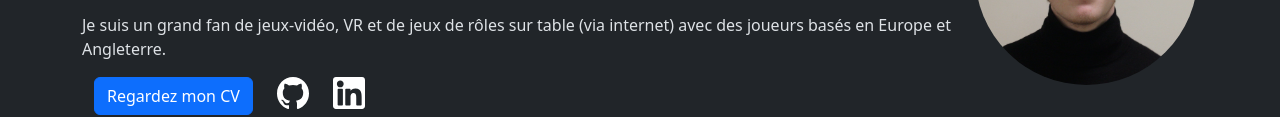
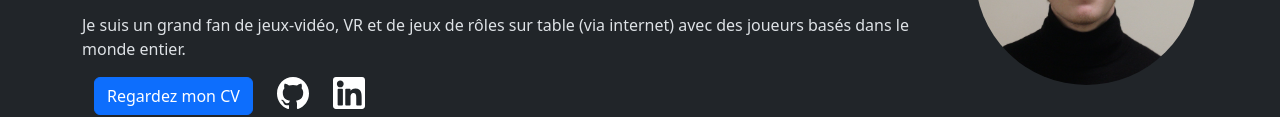
Before and after one commit to Raphael-Delcros/Raphael-Delcros.github.io, a website: page french.html in a window 1280 px wide. Shown: the part 289-406 px from the top of the page. Drawn offline with nearby package versions, Linux system fonts and the light colour scheme.

Commit message:
Typo fix n°2000

```diff
--- a/french.html
+++ b/french.html
@@ -38,7 +38,7 @@
       </p>
       <p>
         Je suis un grand fan de jeux-vidéo, VR et de jeux de rôles sur table (via internet) avec des
-        joueurs basés en Europe et Angleterre.
+        joueurs basés dans le monde entier.
       </p>
     </div>
 
```
